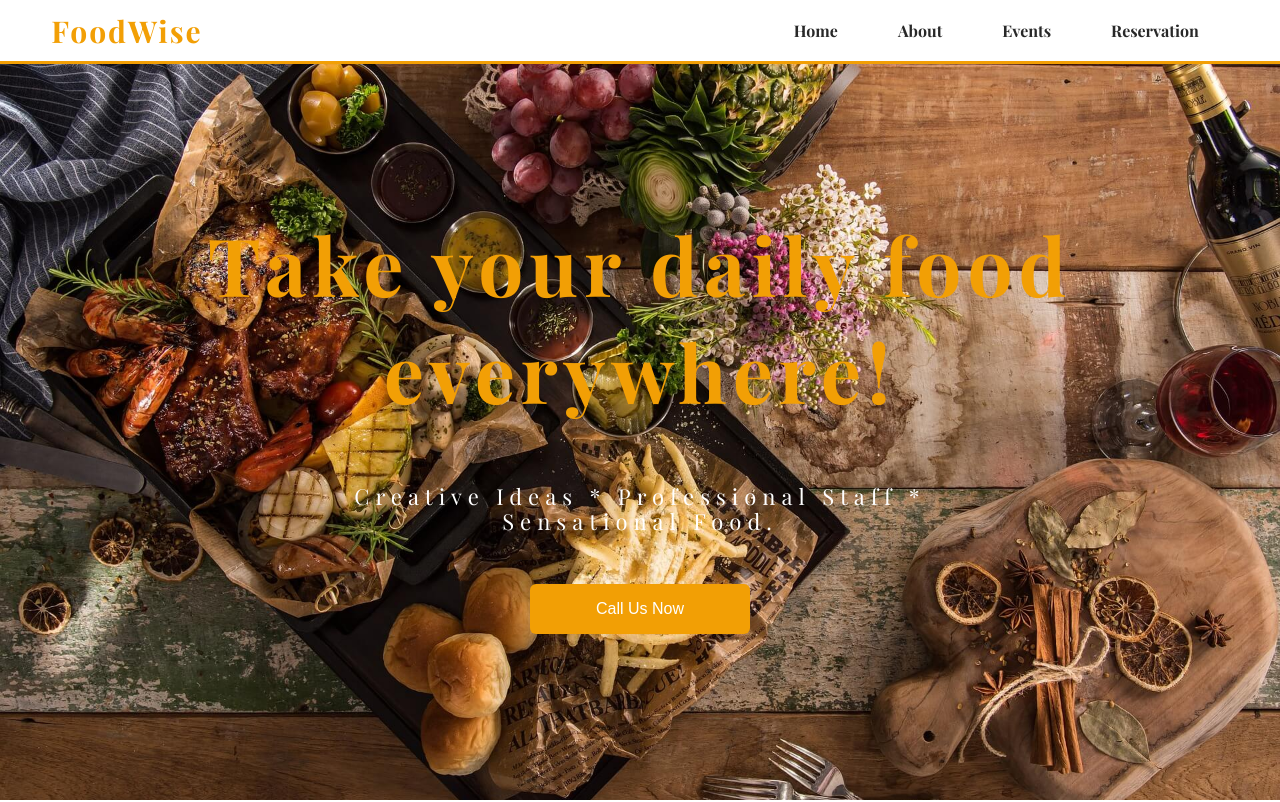
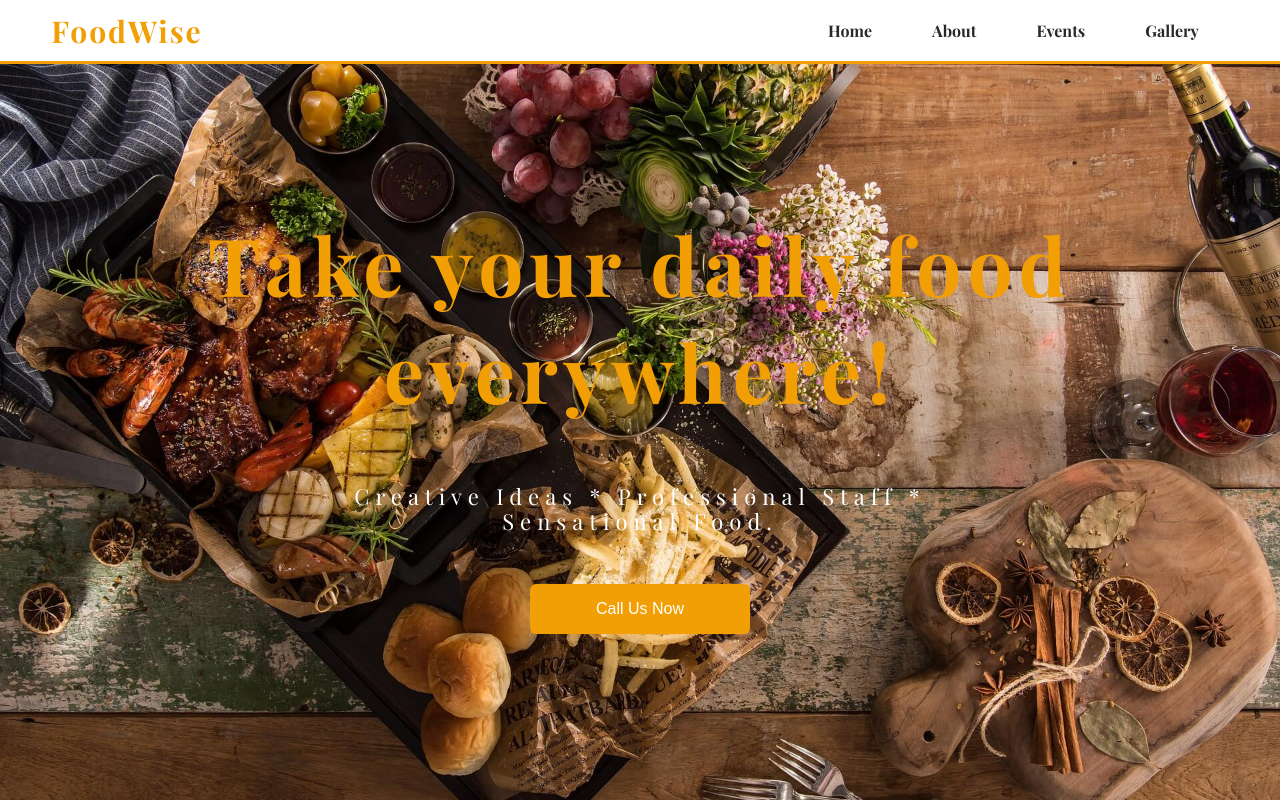
Before and after one commit to alexticovschi/FoodWise, a Gatsby site: page / in a window 1280 px wide. Shown: the top 802 px of the page. Built offline with nearby package versions, Linux system fonts and the light colour scheme; Gatsby itself is replaced by a stand-in of ours; a web font is replaced by a local one.

Commit message:
adding gallery link & page

```diff
--- a/src/components/Nav/Navbar/Navbar.jsx
+++ b/src/components/Nav/Navbar/Navbar.jsx
@@ -27,8 +27,8 @@ const Navbar = ({ isOpen, drawerClickHandler }) => {
             </Link>
           </li>
           <li>
-            <Link to="/reservation" className="nav__link">
-              Reservation
+            <Link to="/gallery" className="nav__link">
+              Gallery
             </Link>
           </li>
 
--- a/src/components/Nav/SideDrawer/SideDrawer.jsx
+++ b/src/components/Nav/SideDrawer/SideDrawer.jsx
@@ -22,8 +22,8 @@ const SideDrawer = ({ show, click }) => {
           </Link>
         </li>
         <li>
-          <Link to="/reservation" className="side-drawer__link">
-            Reservation
+          <Link to="/Gallery" className="side-drawer__link">
+            Gallery
           </Link>
         </li>
       </ul>
```
Also changed, not shown: src/pages/gallery.js (added, +11 -0 lines).
